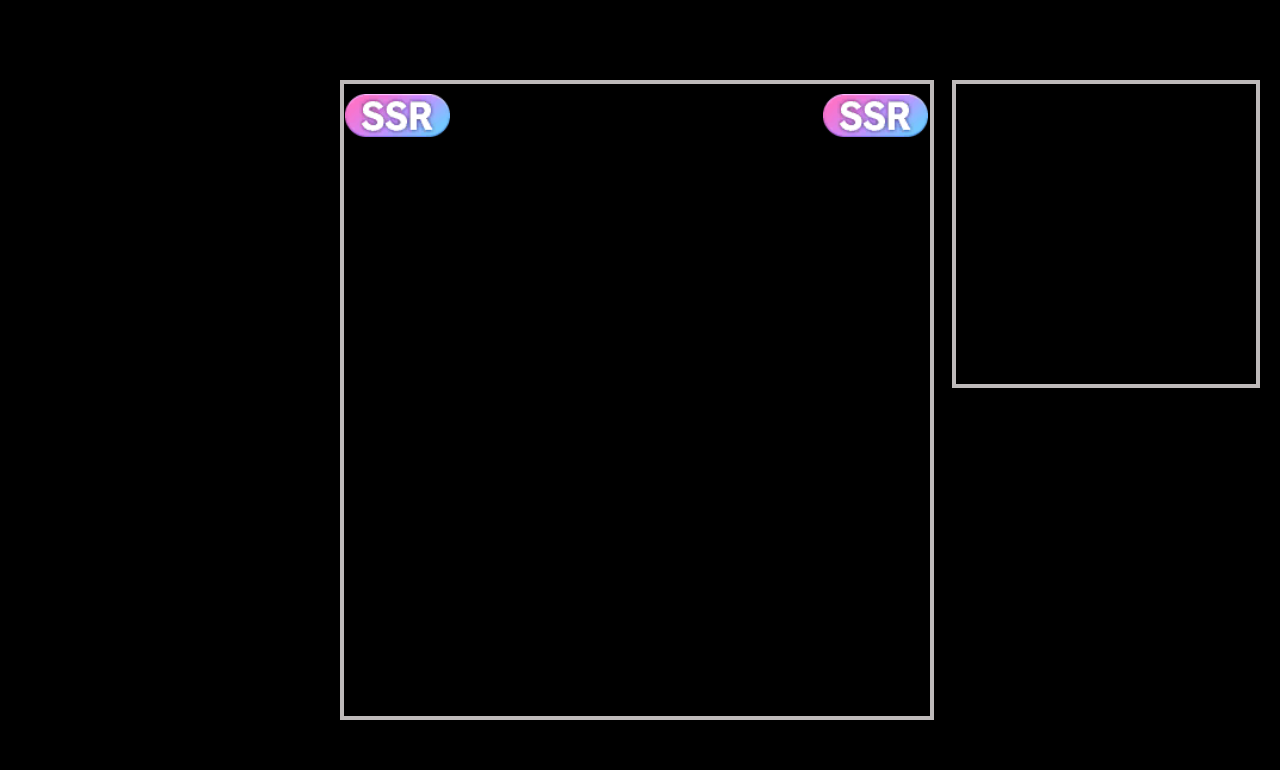
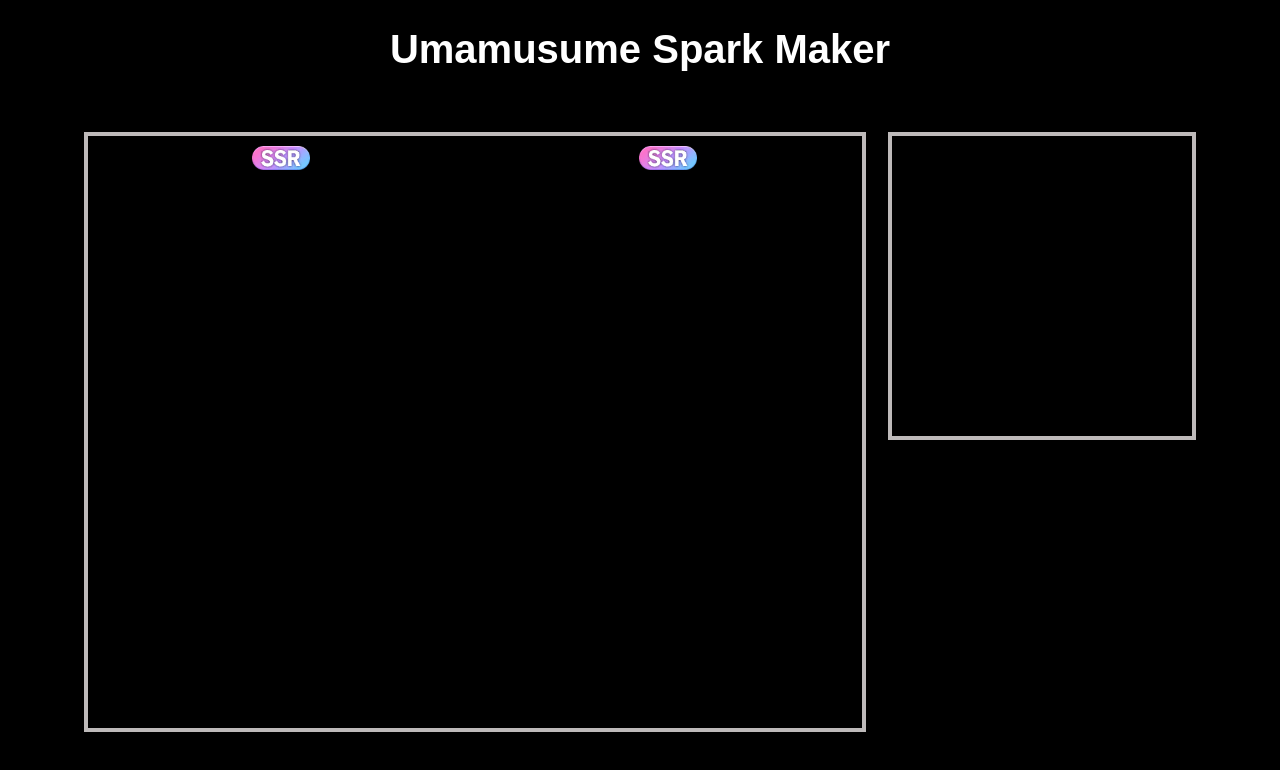
Before and after one commit to Lusbox/umasparkmaker, a plain HTML site: page index.html in a window 1280 px wide. Drawn offline with Linux system fonts and the light colour scheme.

Commit message:
title, frame adjust

```diff
--- a/index.html
+++ b/index.html
@@ -7,7 +7,7 @@
     <link rel="stylesheet" href="styles.css">
 </head>
 <body>
-    <h1>Umamusume Spark Maker</h1>
+    <h1 class="page-title">Umamusume Spark Maker</h1>
     <div class="container">
         <div class="frame1">
             <div class="top-images">
--- a/styles.css
+++ b/styles.css
@@ -1,11 +1,21 @@
 body {
     margin: 0;
-    font-family: sans-serif;
+    font-family: Arial, sans-serif;
     background: #000;
     display: flex;
-    justify-content: center;
+    flex-direction: column;
+    justify-content: flex-start;
     align-items: center;
     height: 100vh;
+    padding: 0 20px;
+}
+
+.page-title {
+    text-align: center;
+    font-size: 2.5rem;
+    font-weight: bold;
+    margin-bottom: 20px;
+    color: #fff;
 }
 
 .container {
@@ -17,15 +27,17 @@ body {
     background: transparent;
     border-radius: 8px;
     box-shadow: 0 0 15px rgba(0,0,0,0.1);
+    box-sizing: border-box;
+    margin-top: 20px;
 }
 
 .frame1 {
-    flex: 1;
+    flex: 1 1 0%;
     border: 4px solid #bebaba;
     overflow: hidden;
     display: flex;
     flex-direction: column;
-    padding: 10px;
+    justify-content: center;
     background: #000;
 }
 
@@ -41,22 +53,23 @@ body {
 }
 
 .top-images {
+    flex: 1;
     display: flex;
-    flex-grow: 1;
     justify-content: space-between;
     width: 100%;
     margin-bottom: 10px;
-    margin-top: 0;
+    margin-top: 10px;
 }
 
 .top-image-container {
     display: flex;
+    flex-grow: 1;
     flex-direction: column;
     align-items: center;
 }
 
 .top-image {
-    width: 120%; /* Make the top images smaller */
+    width: 15%; /* Make the top images smaller */
     height: auto;
     align-items: center;
     object-fit: contain;
```
Also changed, not shown: scripts.js (renamed from filter.js).
